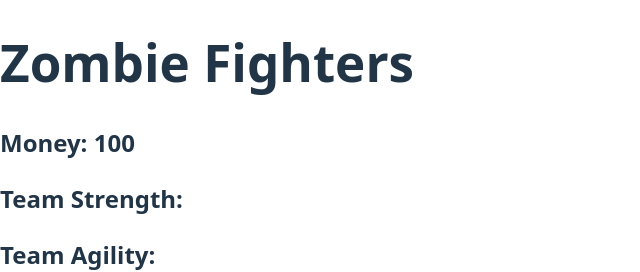
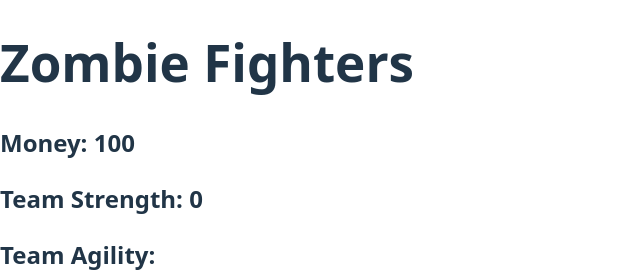
Before and after one commit to RuqayaHusain/react-state-management-lab, a React (Vite) app: page / in a window 1280 px wide. Shown: the top 272 px of the page, without its empty margins (0-640 px from the left). Built offline with nearby package versions, Linux system fonts and the light colour scheme.

Commit message:
added total strength

```diff
--- a/src/App.jsx
+++ b/src/App.jsx
@@ -86,6 +86,9 @@ const App = () => {
       img: 'https://pages.git.generalassemb.ly/modular-curriculum-all-courses/react-state-management-lab/assets/e41f26.png',
     },
   ]);
+  // use reduce method to calculate the total strength, if array is empty total should be 0
+  const totalStrength = team.reduce((accumulator, currentMember) => accumulator + currentMember.strength, 0);
+
 
   const handleAddFighter = (selectedFighter) => {
     const NewTotal = money - selectedFighter.price;
@@ -107,7 +110,7 @@ const App = () => {
     <>
       <h1>Zombie Fighters</h1>
       <h2>Money: {money}</h2>
-      <h2>Team Strength: </h2>
+      <h2>Team Strength: {totalStrength}</h2>
       <h2>Team Agility: </h2>
       <h2>Team</h2>
       {
```
